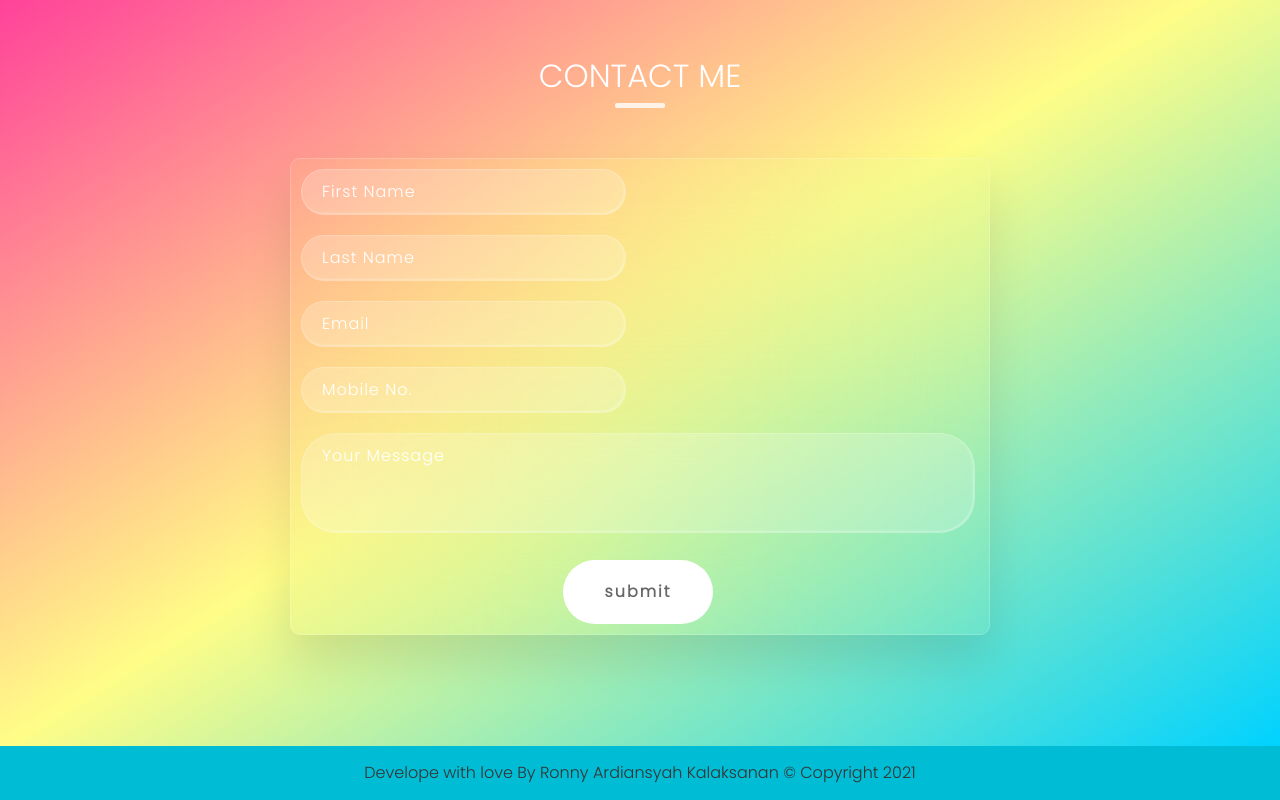
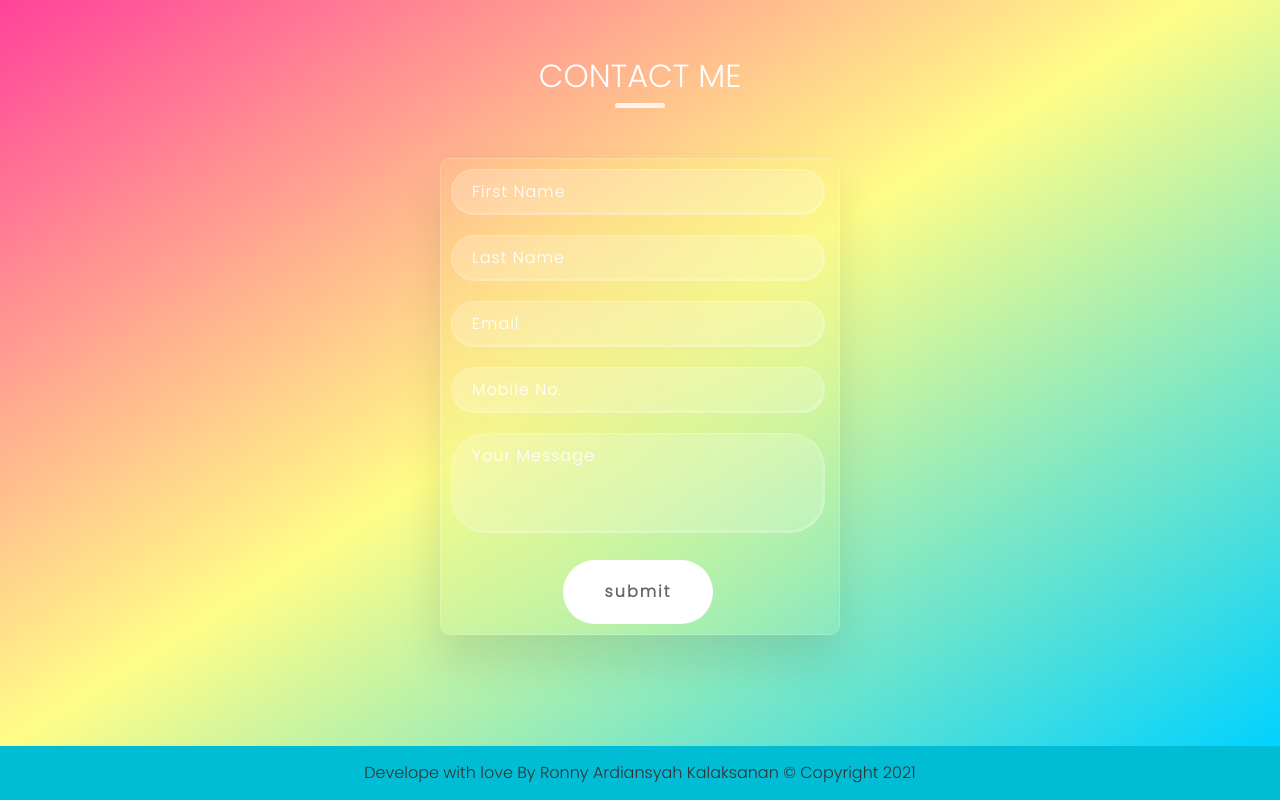
Before and after one commit to kalaksanan/profil.github.io, a plain HTML site: page index.html in a window 1280 px wide. Shown: the part 1654-2454 px from the top of the page. Drawn offline with nearby package versions, Linux system fonts and the light colour scheme.

Commit message:
merubah form menjadi 50%

```diff
--- a/index.html
+++ b/index.html
@@ -86,8 +86,7 @@
       <div class="alert alert-info d-none" role="alert">
         <span><strong>Terima kasih !</strong> pesan anda sudah kami terima.</span>
       </div>
-      <form action="form-porfil" name="form-porfil">
-        <div class="form">
+      <form action="form-porfil" name="form-porfil" class="form">
         <div class="row">
           <div class="col1">
             <input type="text" name="first-name" placeholder="First Name" />
@@ -112,7 +111,6 @@
         <div class="row">
           <div class="col2">
             <input type="submit" value="submit" class="kirim" />
-            </div>
           </div>
         </div>
       </form>
--- a/project.css
+++ b/project.css
@@ -264,7 +264,7 @@ section {
 
 .form {
   position: relative;
-  width: 700px;
+  width: 400px;
   margin-top: 20px;
   background: transparent;
   border-radius: 10px;
@@ -299,7 +299,7 @@ section {
 }
 
 .form .col1 {
-  width: 50%;
+  width: 100%;
   margin: 10px;
 }
 
```
Lines whose indentation alone changed are shown as unchanged.
